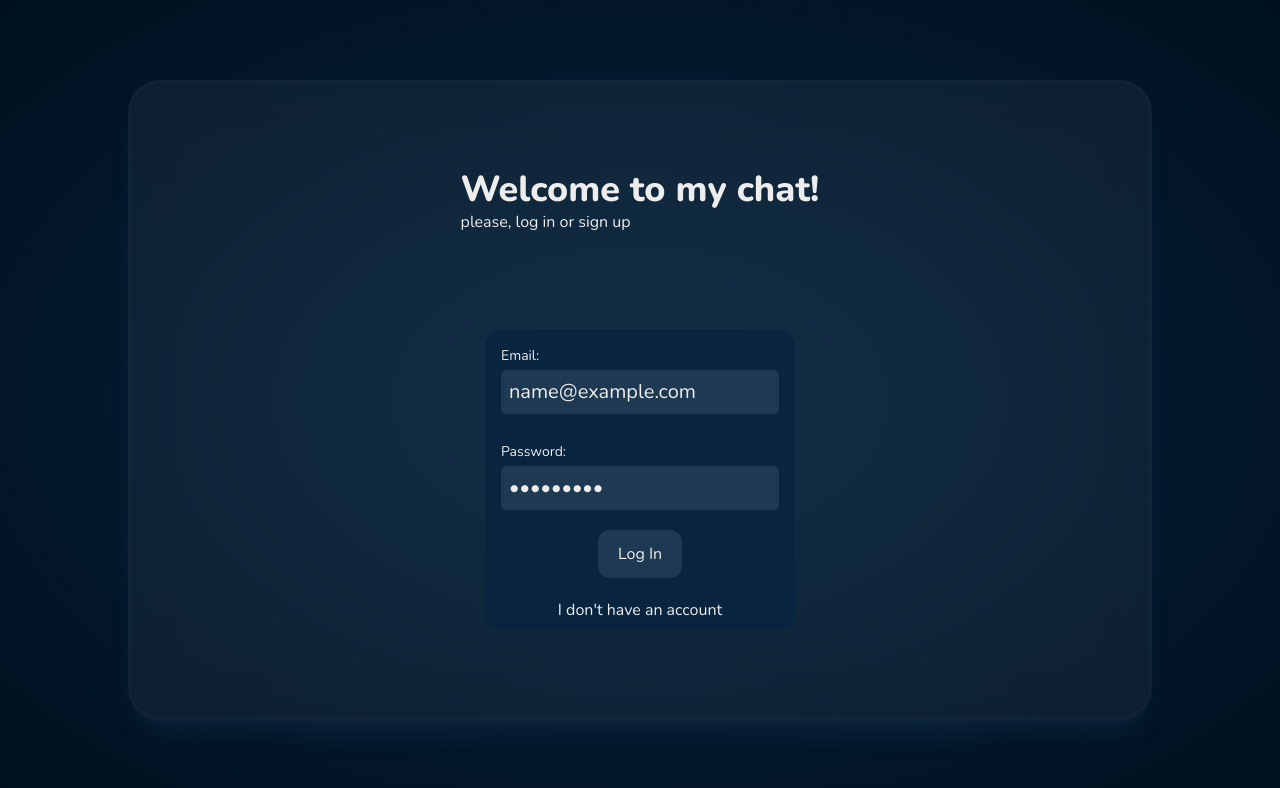
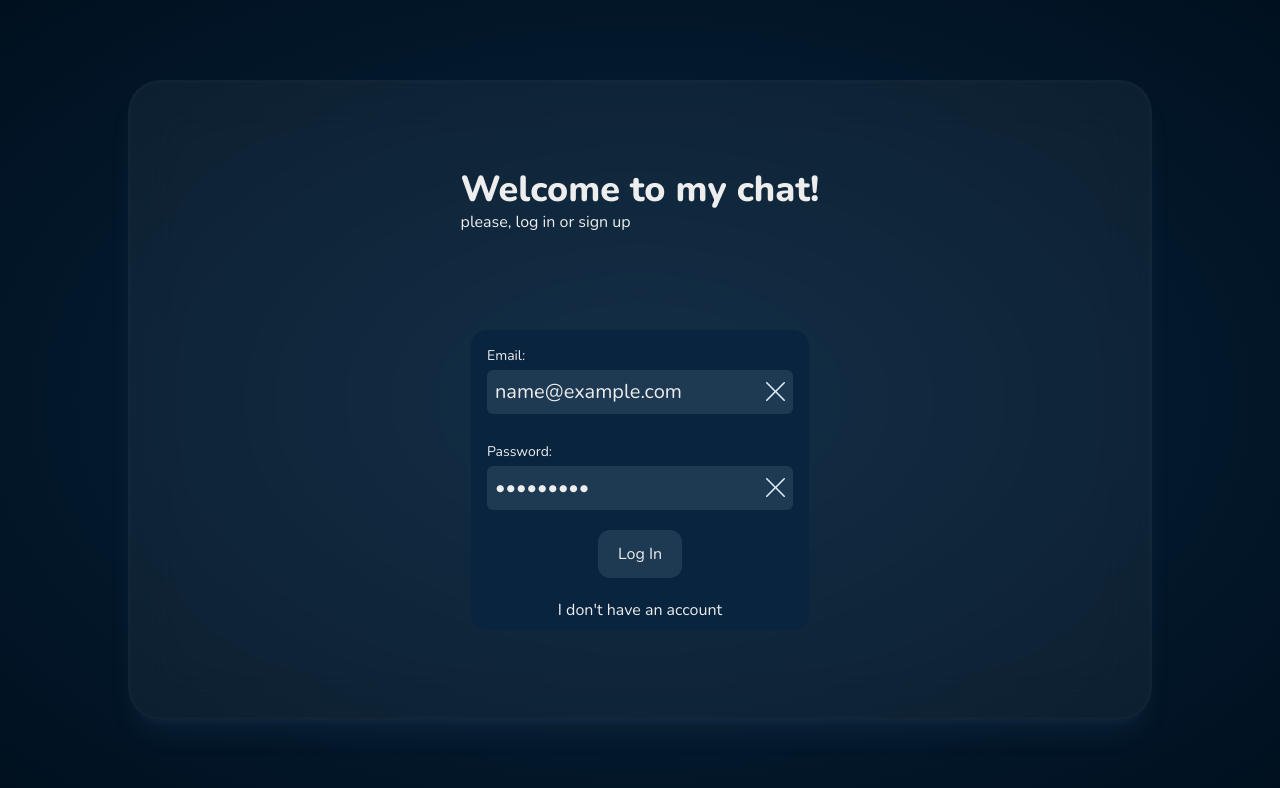
Before and after one commit to LevBaldin/myChat, a Next.js app in the folder frontend/: page /auth/login in a window 1280 px wide. Both pictures are taken after typing "name@example.com", "Sample123" into the empty fields and a click on the button "Log In". Shown: the top 788 px of the page. Built offline with nearby package versions, Linux system fonts and the light colour scheme; no server answers.

Commit message:
feat: add clear input button

```diff
--- a/frontend/src/components/ui/Input.tsx
+++ b/frontend/src/components/ui/Input.tsx
@@ -1,6 +1,8 @@
 "use client"
 
 import { SetState } from "@/app/auth/login/page"
+import Image from "next/image"
+import Cross from "../../../public/cross.svg"
 export interface InputProps<T> {
     type: string
     id: string
@@ -17,6 +19,12 @@ function Input<T>({ type, id, placeholder, label, setValue, value, required = tr
             [e.target.id]: e.target.value
         }))
     }
+    function clearInput() {
+        setValue((prev) => ({
+            ...prev,
+            [id]: ""
+        }))
+    }
     return (
         <div className={` text-xl ${label ? "justify-between " : "justify-center "} flex flex-col shrink gap-1 p-2 items-center `}>
             {label && (
@@ -24,7 +32,7 @@ function Input<T>({ type, id, placeholder, label, setValue, value, required = tr
                     {label}
                 </label>
             )}
-
+            <div className="flex justify-between justify-self-center bg-font/10 hover:bg-accent/8 pr-2 rounded-md outline-font-active focus-within:outline-3 has-invalid:outline-orange-800 w-full text-md transition duration-100">
                 <input
                     required={required}
                     onChange={handleChange}
@@ -32,8 +40,20 @@ function Input<T>({ type, id, placeholder, label, setValue, value, required = tr
                     id={id}
                     value={value}
                     placeholder={placeholder}
-                className="justify-self-center bg-font/10 hover:bg-accent/8 p-2 rounded-md outline-font-active focus:outline-3 invalid:outline-orange-800 w-full text-md transition duration-100 shrink"
+                    className="p-2 rounded-md outline-none w-full transition caret-font"
                 />
+                {value && (
+                    <button type="button" onClick={clearInput}>
+                        <Image
+                            className="hover:opacity-80 hover:scale-110 transition cursor-pointer"
+                            src={Cross}
+                            width={20}
+                            height={20}
+                            alt="Clear input button"
+                        />
+                    </button>
+                )}
+            </div>
         </div>
     )
 }
```
Also changed, not shown: frontend/public/cross.svg (added). Lines whose indentation alone changed are shown as unchanged.
